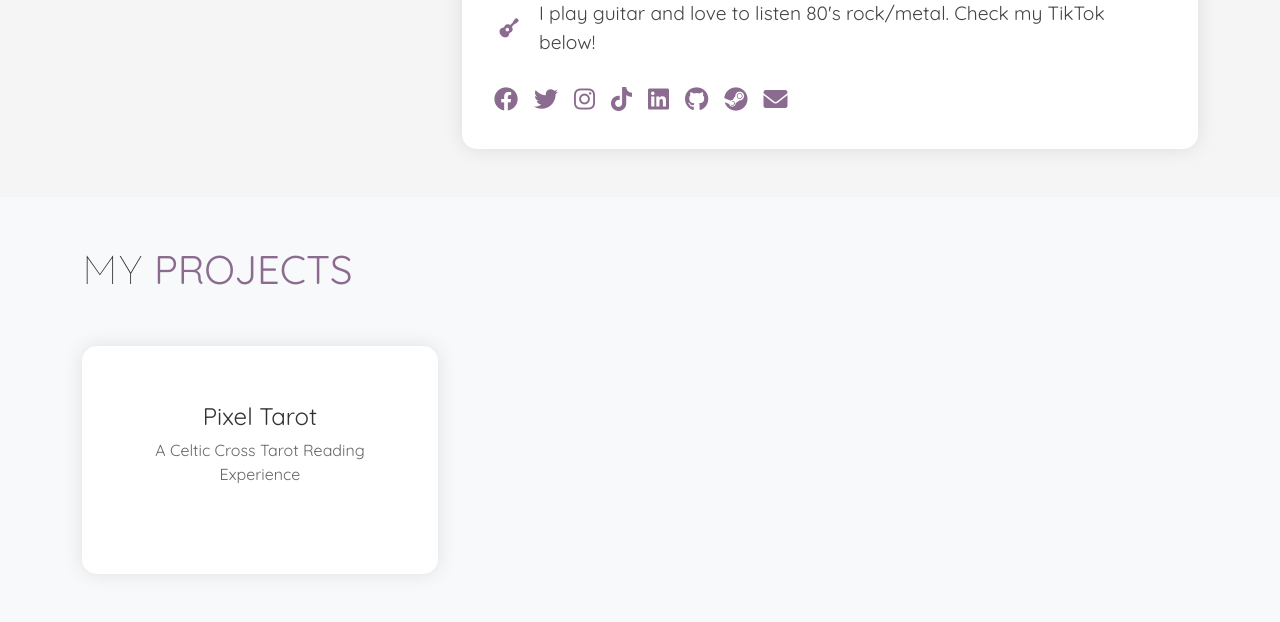
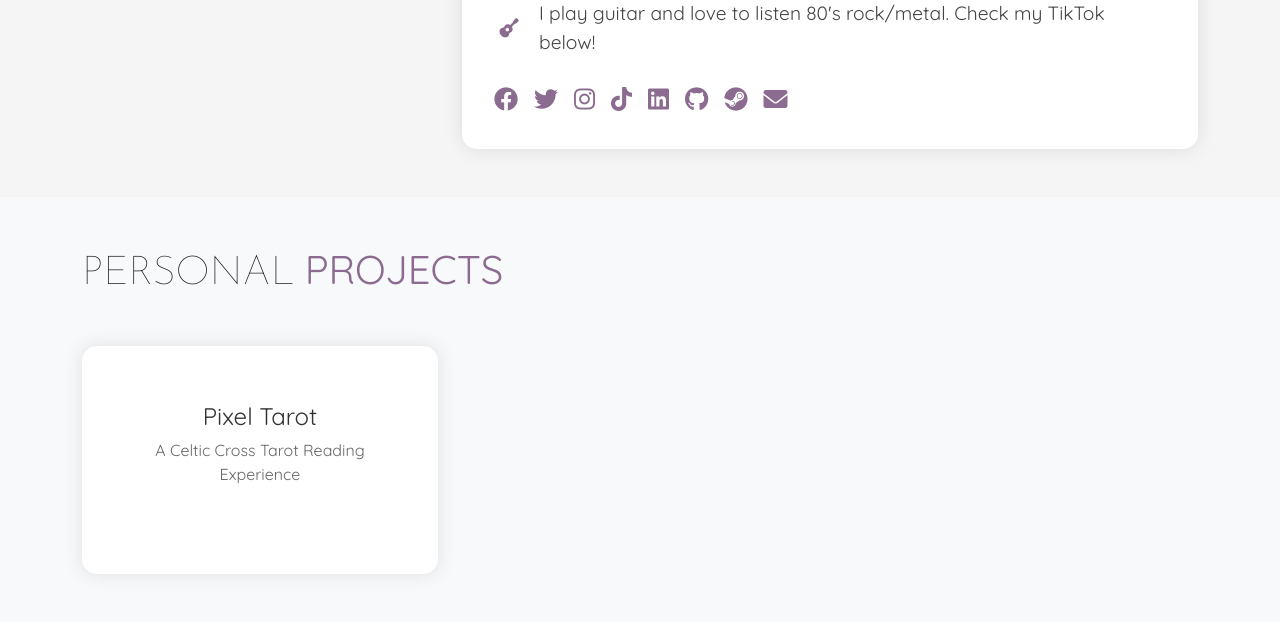
Before and after one commit to dhargan/tunay-django, a Django app: page / in a window 1280 px wide. Shown: the part 810-1432 px from the top of the page. Run offline with Django 5.2, Linux system fonts and the light colour scheme.

Commit message:
Update section title in index.html to reflect personal projects

```diff
--- a/tunay/home/templates/index.html
+++ b/tunay/home/templates/index.html
@@ -77,7 +77,7 @@
     <div class="projects-section py-5">
         <div class="container">
             <h2 class="section-title mb-5">
-                <span class="josefin-sans-txt">MY</span>
+                <span class="josefin-sans-txt">PERSONAL</span>
                 <span class="purple-txt quicksand-txt">PROJECTS</span>
             </h2>
             <div class="row">
```
